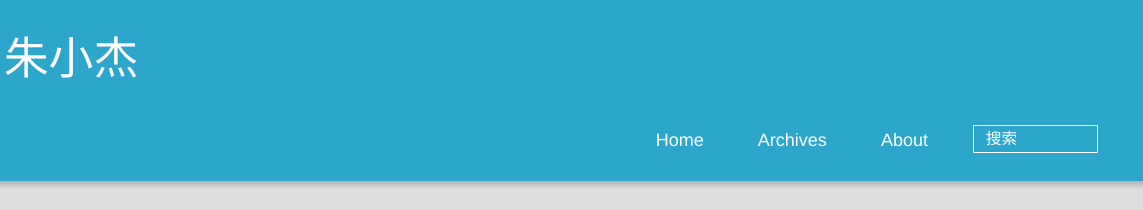
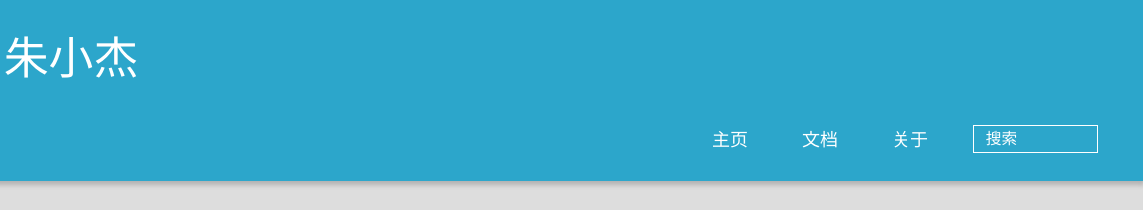
Before and after one commit to luoshu-open/blog, a plain HTML site: page 2017/11/13/hello-world/index.html in a window 1280 px wide. Shown: the top 210 px of the page, 137-1280 px from the left. Drawn offline with Linux system fonts and the light colour scheme; a script that the page names is missing.

Commit message:
Site updated: 2017-11-14 23:22:06

```diff
--- a/2017/11/13/hello-world/index.html
+++ b/2017/11/13/hello-world/index.html
@@ -54,11 +54,11 @@
 				<ul>
 					<ul>
 
-						<li><a href="/">Home</a></li>
+						<li><a href="/">主页</a></li>
 
-						<li><a href="/archives">Archives</a></li>
+						<li><a href="/archives">文档</a></li>
 
-						<li><a href="/about">About</a></li>
+						<li><a href="/about">关于</a></li>
 
 					<li>
 
--- a/index.html
+++ b/index.html
@@ -50,11 +50,11 @@
 				<ul>
 					<ul>
 
-						<li><a href="/">Home</a></li>
+						<li><a href="/">主页</a></li>
 
-						<li><a href="/archives">Archives</a></li>
+						<li><a href="/archives">文档</a></li>
 
-						<li><a href="/about">About</a></li>
+						<li><a href="/about">关于</a></li>
 
 					<li>
 
```
Also changed, not shown: 2017/11/13/spring-factorybean/index.html (+3 -3 lines), 2017/11/13/writeblog/index.html (+3 -3 lines), archives/2017/11/index.html (+3 -3 lines), archives/2017/index.html (+3 -3 lines), archives/index.html (+3 -3 lines), categories/spring/index.html (+3 -3 lines), categories/文章分类/index.html (+3 -3 lines), tags/spring/index.html (+3 -3 lines), tags/文章标签/index.html (+3 -3 lines).
